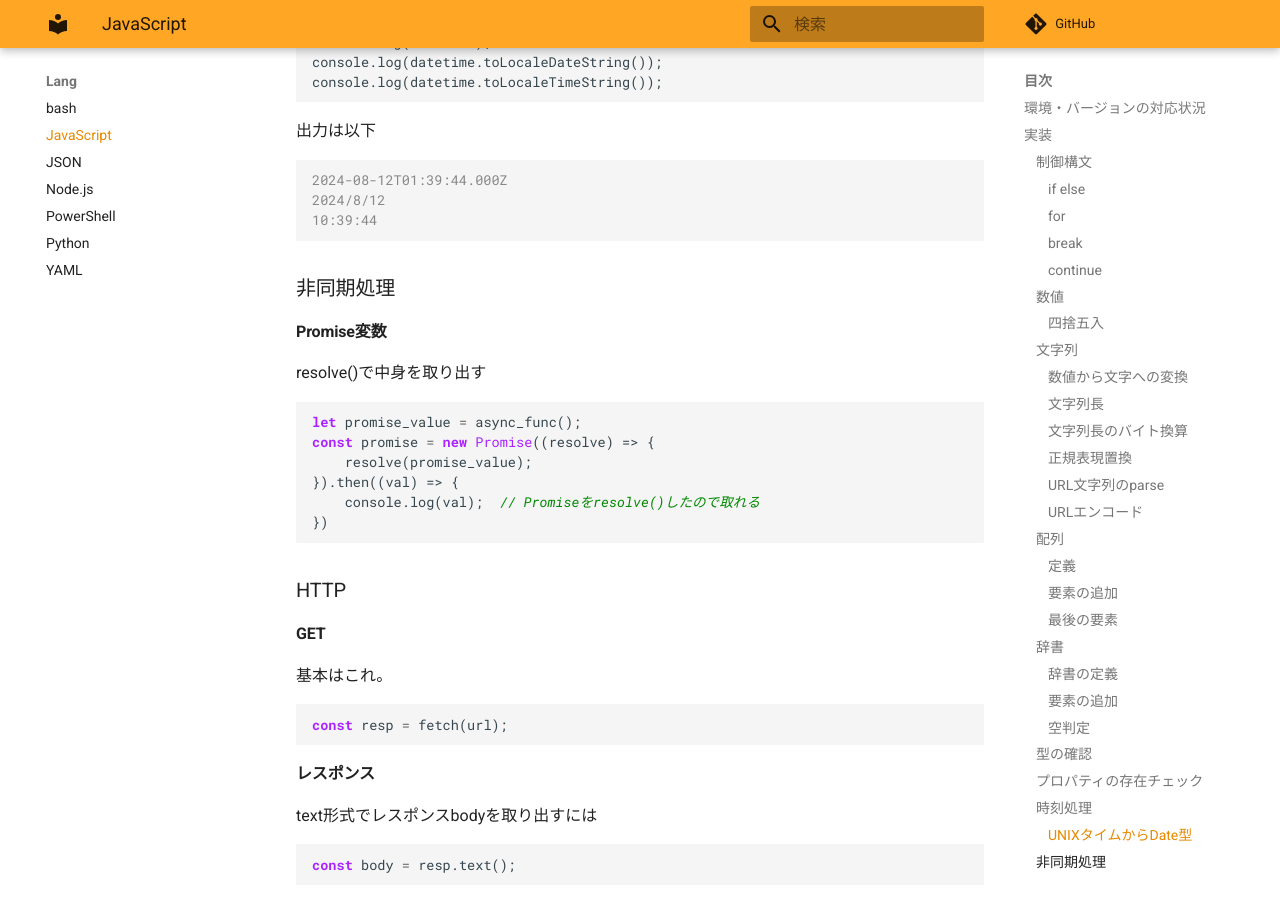
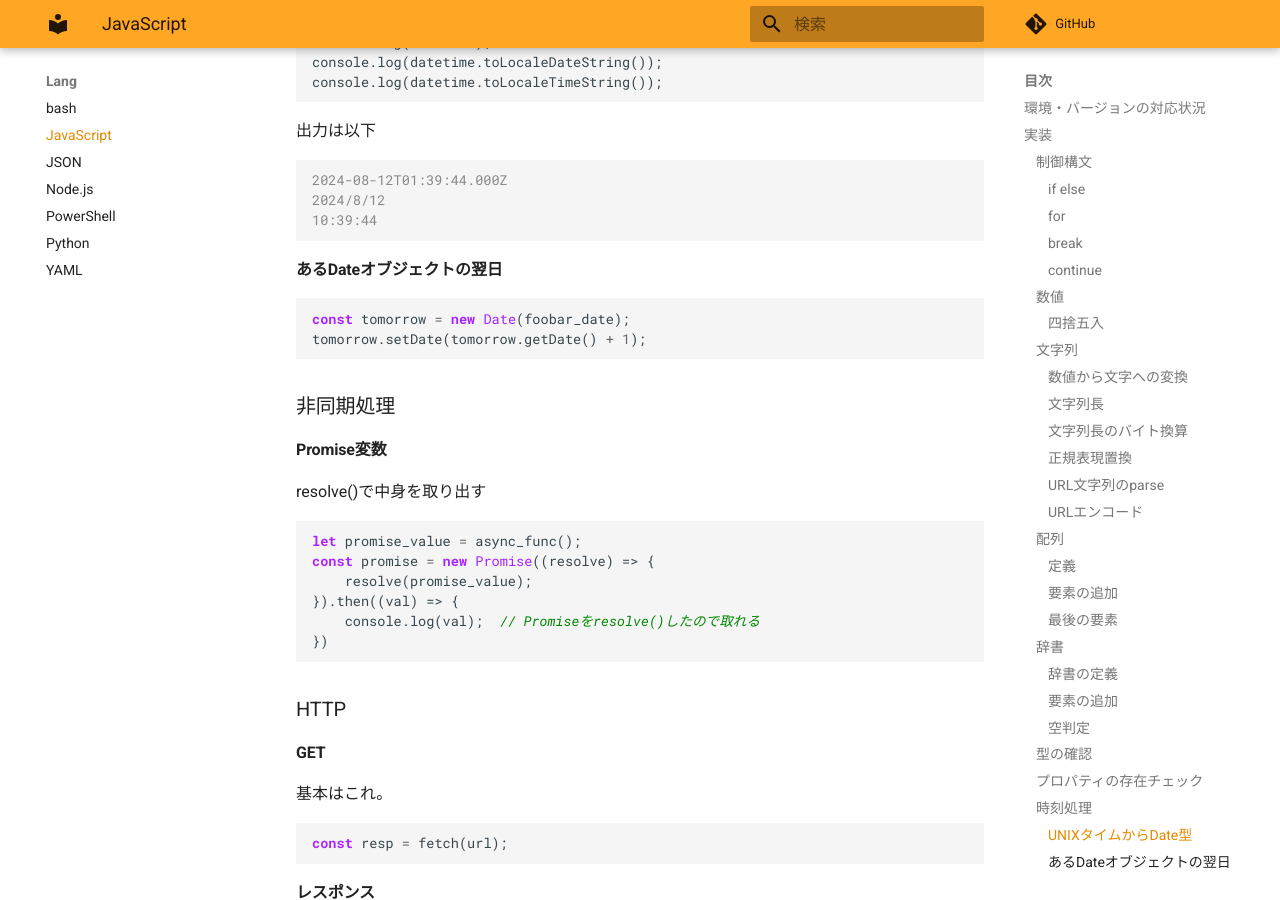
Before and after one commit to zaki-lknr/docs, an MkDocs documentation site: the page built from docs/lang/js.md, in a window 1280 px wide and 900 px high, scrolled down 4927 px. Built offline with MkDocs 1.6.1 and Material for MkDocs 9.7.7, drawn with Linux system fonts in a browser that asks for light colours; comment, search, counter and statistics services are not loaded.

Commit message:
add: lang/javascript: Date()で「翌日」

````diff
--- a/docs/lang/js.md
+++ b/docs/lang/js.md
@@ -260,6 +260,13 @@ console.log(datetime.toLocaleTimeString());
 10:39:44
 ```
 
+#### あるDateオブジェクトの翌日
+
+```javascript
+const tomorrow = new Date(foobar_date);
+tomorrow.setDate(tomorrow.getDate() + 1);
+```
+
 ### 非同期処理
 
 #### Promise変数
````
